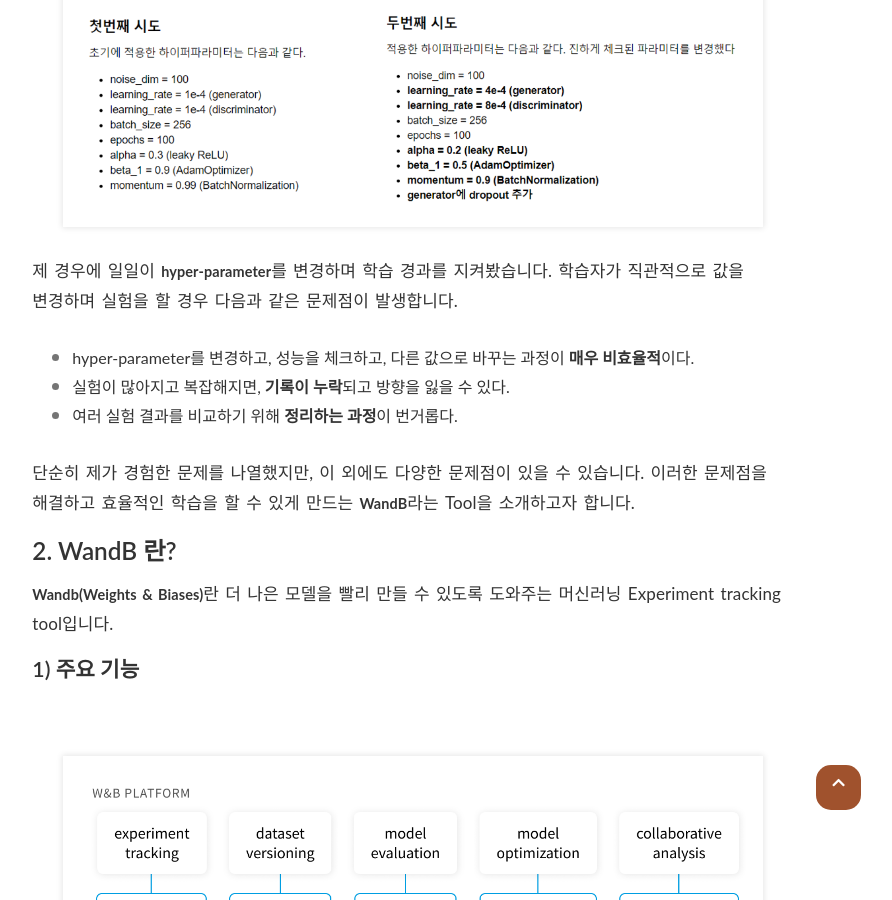
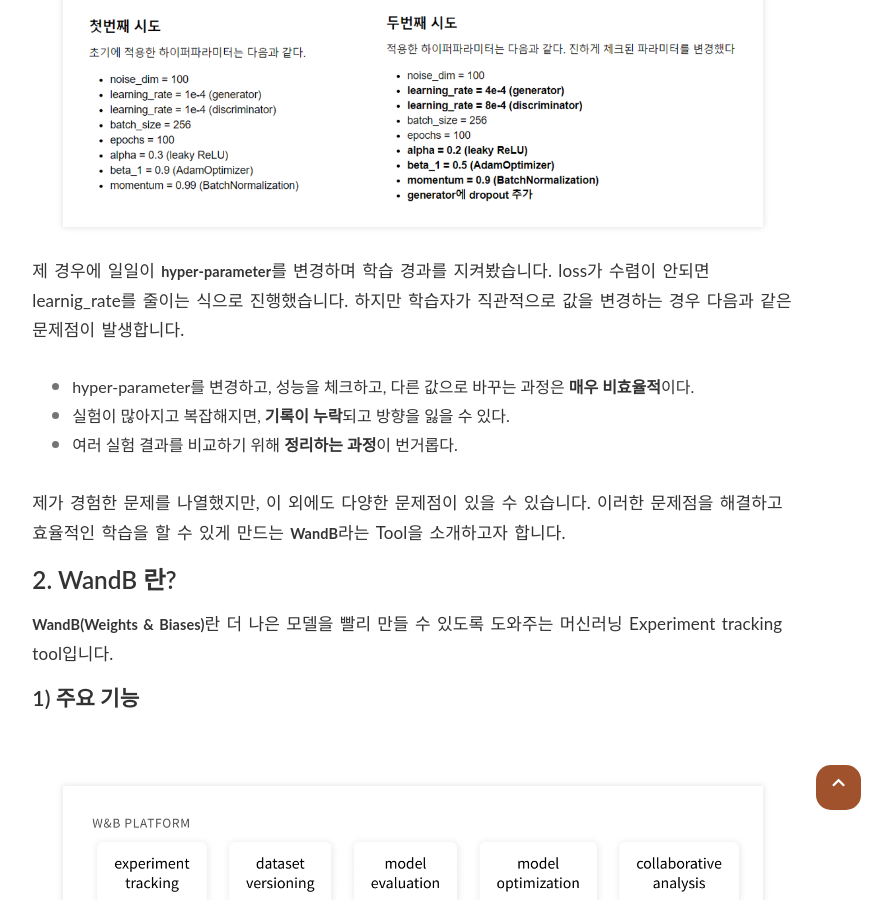
Before and after one commit to PEBpung/PEBpung.github.io, a Jekyll site: the page built from _posts/2021-10-06-WandB-1.md, in a window 1280 px wide and 900 px high, scrolled down 1854 px. Shown: the whole window, without its empty margins (227-1119 px from the left). Built offline with Jekyll 4.4.1, drawn with Linux system fonts in a browser that asks for light colours; nearby versions of some CDN libraries; some web fonts are replaced; comment, search, counter and statistics services are not loaded; some of the changed text lies outside the part shown.

Commit message:
[Update] wandb-1

```diff
--- a/_posts/2021-10-06-WandB-1.md
+++ b/_posts/2021-10-06-WandB-1.md
@@ -6,11 +6,12 @@
 categories: WandB
 author: Kimin Park
 comments : True
+typora-root-url: ../
 ---
 
 >  WandB를 활용해 **머신러닝 실험 관리**를 더 편하게 하는 방법에 대해 작성한 글입니다.
 
- [![image-20211017235128747](/assets/github.svg)](https://github.com/PEBpung/CNN_wandb/blob/master/WandB_pytorch_tutorial.ipynb)   [![Open In Colab](https://colab.research.google.com/assets/colab-badge.svg)](https://colab.research.google.com/github/PEBpung/CNN_wandb/blob/master/WandB_pytorch_tutorial.ipynb)
+ [![image-20211017235128747](/assets/github.svg)](https://github.com/PEBpung/WandB-Tutorial/blob/master/1.wandb/WandB_pytorch_tutorial.ipynb)   [![Open In Colab](https://colab.research.google.com/assets/colab-badge.svg)](https://github.com/PEBpung/WandB-Tutorial/blob/master/1.wandb/WandB_pytorch_tutorial.ipynb)
 
 ## 1. Model Experiment Pipeline
 
@@ -52,8 +53,6 @@
 
 ### 2) 모델 실험
 
-
-
 머신러닝 혹은 딥러닝 모델을 학습할 때, configuration 값을 적절하게 선택해야합니다. 예를 들어 모델의 파라미터를 최적화 시키려면 hyper-parameter를 적절하게 선택해야 합니다. 하지만 처음부터 완벽한 값을 찾기는 어렵습니다. 우리가 원하는 결과를 얻기 위해서는 여러가지 hyper-parameter 값을 변경하며 **다양한 실험**을 해야 합니다.
 
 
@@ -62,23 +61,21 @@
 
 
 
-제 경우에 일일이 **hyper-parameter**를 변경하며 학습 경과를 지켜봤습니다. 학습자가 직관적으로 값을 변경하며 실험을 할 경우 다음과 같은 문제점이 발생합니다.
+제 경우에 일일이 **hyper-parameter**를 변경하며 학습 경과를 지켜봤습니다. loss가 수렴이 안되면 learnig_rate를 줄이는 식으로 진행했습니다. 하지만 학습자가 직관적으로 값을 변경하는 경우 다음과 같은 문제점이 발생합니다.
 
 
 
-- hyper-parameter를 변경하고, 성능을 체크하고, 다른 값으로 바꾸는 과정이 **매우 비효율적**이다.
+- hyper-parameter를 변경하고, 성능을 체크하고, 다른 값으로 바꾸는 과정은 **매우 비효율적**이다.
 - 실험이 많아지고 복잡해지면, **기록이 누락**되고 방향을 잃을 수 있다.
 - 여러 실험 결과를 비교하기 위해 **정리하는 과정**이 번거롭다.
 
-
-
-단순히 제가 경험한 문제를 나열했지만, 이 외에도 다양한 문제점이 있을 수 있습니다. 이러한 문제점을 해결하고 효율적인 학습을 할 수 있게 만드는 **WandB**라는 Tool을 소개하고자 합니다.
+제가 경험한 문제를 나열했지만, 이 외에도 다양한 문제점이 있을 수 있습니다. 이러한 문제점을 해결하고 효율적인 학습을 할 수 있게 만드는 **WandB**라는 Tool을 소개하고자 합니다.
 
 
 
 ## 2. WandB 란?
 
-**Wandb(Weights & Biases)**란 더 나은 모델을 빨리 만들 수 있도록 도와주는 머신러닝 Experiment tracking tool입니다.
+**WandB(Weights & Biases)**란 더 나은 모델을 빨리 만들 수 있도록 도와주는 머신러닝 Experiment tracking tool입니다.
 
 
 
@@ -126,8 +123,6 @@
 
 
 ### 2) 가격정책
-
-
 
 <center><img src="/assets/img/2021-10-06/wandb-1/Untitled 2.png" width='700'></center>
 
```
Also changed, not shown: other parts of _posts/2021-10-06-WandB-1.md (+1 -1 lines).
